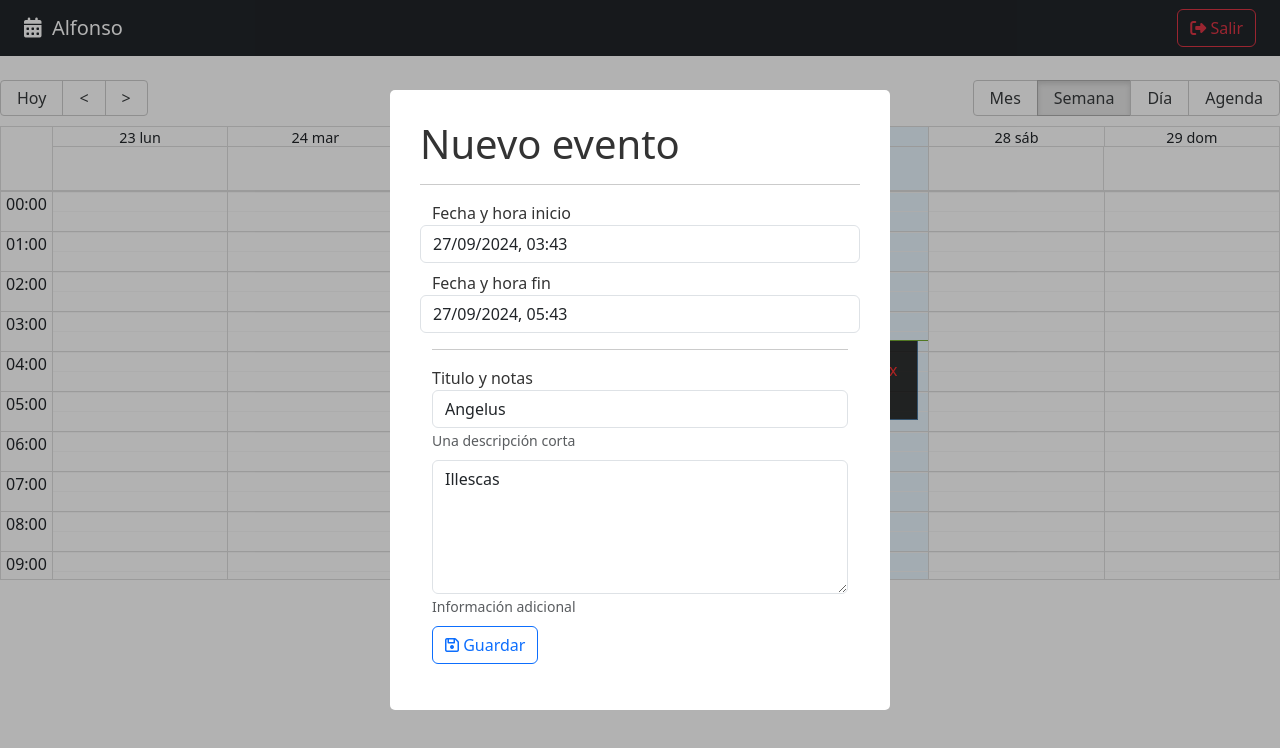
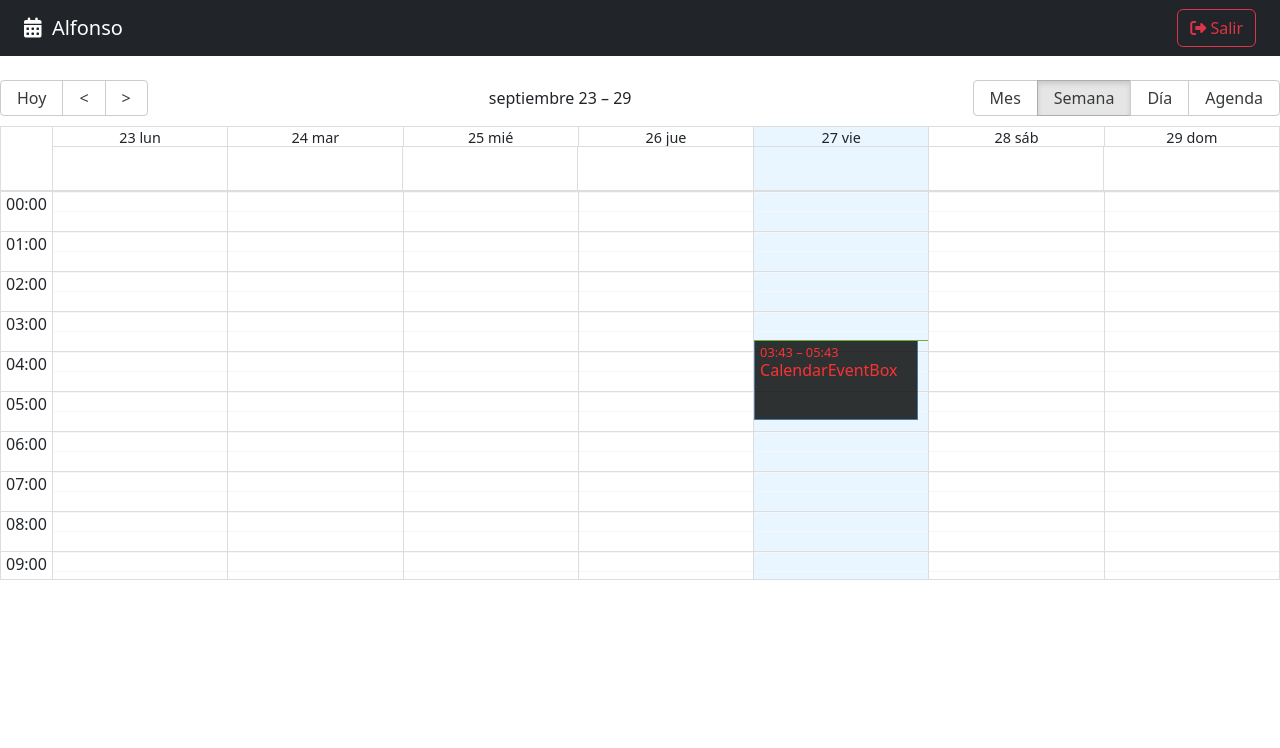
Before and after one commit to Angel-Illescas/CalendarApp, a React (Vite) app: page / in a window 1280 px wide. Shown: the top 748 px of the page. Built offline with nearby package versions, Linux system fonts and the light colour scheme.

Commit message:
feat(hooks): Implement useUiStore hook to manage calendar modal state

```diff
--- a/src/calendar/components/CalendarModal.jsx
+++ b/src/calendar/components/CalendarModal.jsx
@@ -4,16 +4,16 @@
 import DatePicker, { registerLocale } from "react-datepicker";
 import { useMemo, useState } from 'react';
 import { addHours, differenceInSeconds } from 'date-fns';
-
 import "react-datepicker/dist/react-datepicker.css";
 import 'sweetalert2/dist/sweetalert2.min.css'
+import { useUiStore } from '../../hooks/useUiStore';
 
 
 registerLocale('es', es)
 
 export const CalendarModal = () => {
 
-    const [ isOpen, setIsOpen ] = useState(true)
+    const { isDateModalOpen, closeDateModal} = useUiStore()
     const [ formSubmitted , setFormSubmitted ] = useState(false)
 
     const [formValue, setFormValue] = useState({
@@ -79,14 +79,14 @@
 
     const onCloseModal = () => {
         console.log('cerrando modal');
-        setIsOpen(false)
+        closeDateModal()
     }
 
 
 
     return (
         <Modal
-            isOpen={isOpen}
+            isOpen={isDateModalOpen}
             onRequestClose={onCloseModal}
             style={customStyles}
             contentLabel="Example Modal"
--- a/src/calendar/pages/CalendarPage.jsx
+++ b/src/calendar/pages/CalendarPage.jsx
@@ -5,6 +5,7 @@
 import { addHours } from 'date-fns'
 import { getMessages, localizer } from '../../helpers'
 import { useState } from 'react'
+import { useUiStore } from '../../hooks/useUiStore'
 
 
 const events = [{
@@ -15,21 +16,26 @@
 }]
 
 const eventStyleGetter = (event, star, end, isSelected) => {
-
   const style = {
     backgroundColor: "black",
     borderRadius: "0px",
     opacity: 0.8,
     color: "red"
   }
+  return { style }
+}
 
 
 
-  return { style }
-}
+export const CalendarPage = () => {
+
+  const {openDateModal} = useUiStore()
+
+  const [view, setView] = useState(localStorage.getItem('lastView') || 'week')
 
   const handleOnDoubleClick = (event) => {
     console.log({ doubleClick: event });
+    openDateModal()
   }
   const handleOnSelect = (event) => {
     console.log({ click: event });
@@ -38,10 +44,6 @@
     console.log({ viewChange: event });
     localStorage.setItem('lastView', event)
   }
-export const CalendarPage = () => {
-
-  const [view, setView] = useState(localStorage.getItem('lastView') || 'week')
-
 
   return (
     <>
--- /dev/null
+++ b/src/hooks/index.js
@@ -0,0 +1 @@
+export * from './useUiStore'
--- /dev/null
+++ b/src/hooks/useUiStore.js
@@ -0,0 +1,22 @@
+import { useDispatch, useSelector } from "react-redux"
+import { onCloseDateModal, onOpenDateModal } from "../store"
+
+export const useUiStore = () => {
+
+ const { isDateModalOpen } = useSelector(state => state.ui)
+ const dispatch = useDispatch()
+
+ const openDateModal = () => {
+    dispatch(onOpenDateModal())
+  }
+ const closeDateModal = () => {
+    dispatch(onCloseDateModal())
+  }
+
+ return {
+    //*Props
+        isDateModalOpen,
+    //*Methods
+        openDateModal,closeDateModal
+ }
+}
```
Lines whose indentation alone changed are shown as unchanged.
